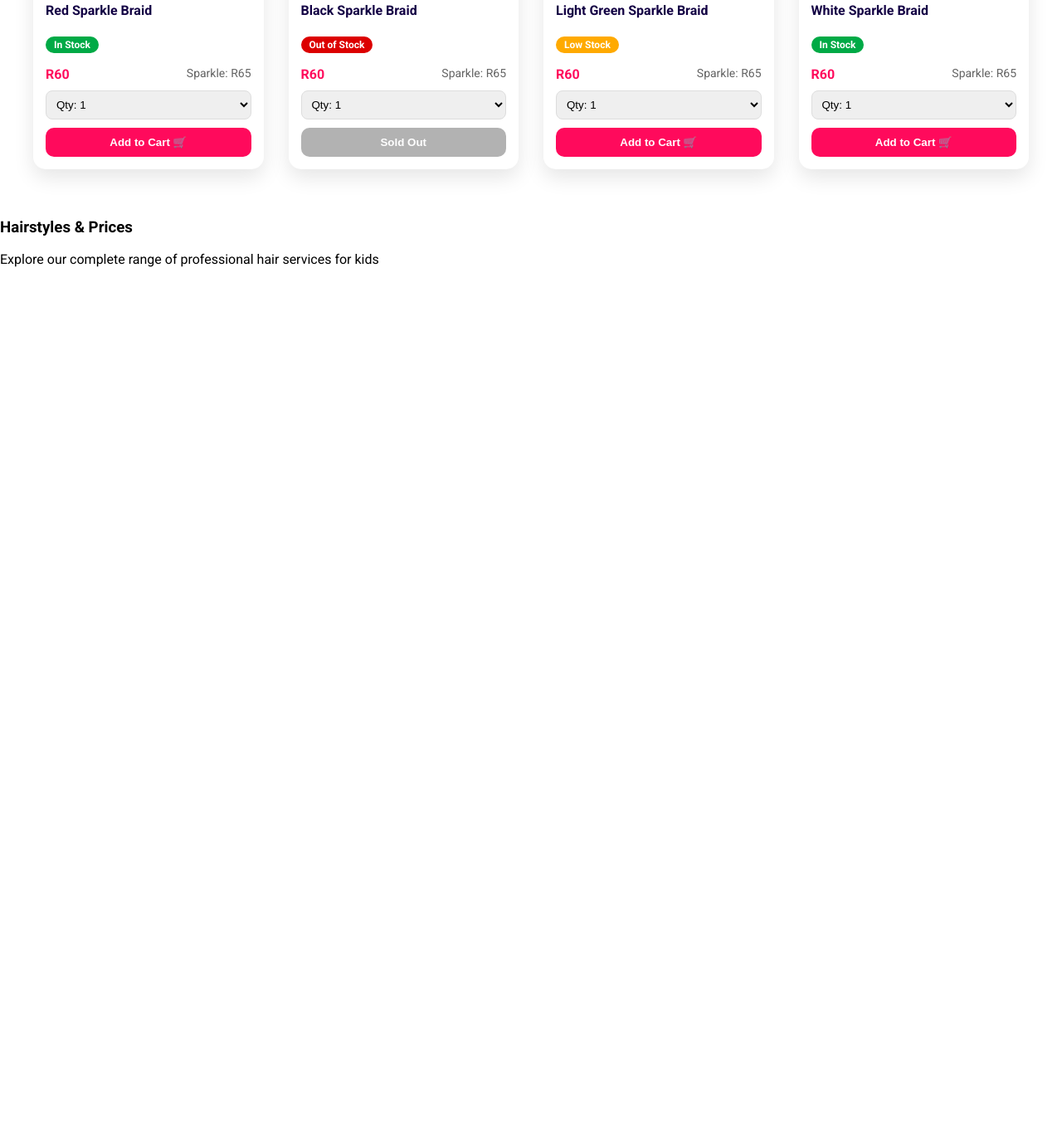
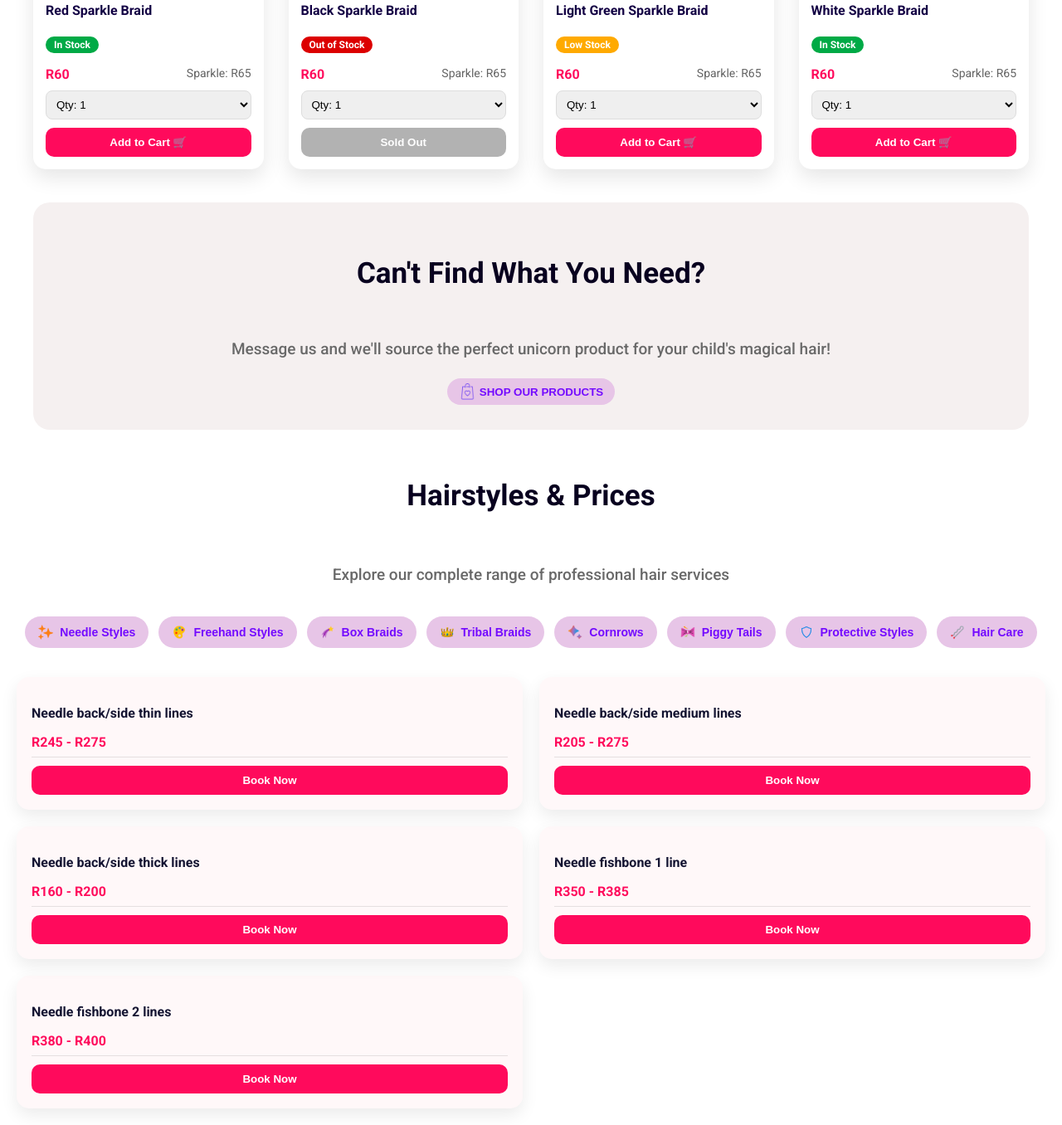
Before and after one commit to Blessing-D3velop/Lindsay-Salon, a plain HTML site: page index.html in a window 1280 px wide. Shown: the part 4407-5763 px from the top of the page at 83% size. Before the commit the page ends 4729 px from the top, so only its background shows below. Drawn offline with Linux system fonts and the light colour scheme.

Commit message:
add hairstyles data, implement styles rendering, and enhance gallery modal functionality

```diff
--- /dev/null
+++ b/Scripts/data/hairstyles-data.js
@@ -0,0 +1,45 @@
+export const hairstylesData = [
+  // NEEDLE
+  { name: "Needle back/side thin lines", price: "R245 - R275", category: "needle" },
+  { name: "Needle back/side medium lines", price: "R205 - R275", category: "needle" },
+  { name: "Needle back/side thick lines", price: "R160 - R200", category: "needle" },
+  { name: "Needle fishbone 1 line", price: "R350 - R385", category: "needle" },
+  { name: "Needle fishbone 2 lines", price: "R380 - R400", category: "needle" },
+
+  // FREEHAND
+  { name: "Freehand back/side thin lines", price: "R245 - R275", category: "freehand" },
+  { name: "Freehand back/side medium lines", price: "R205 - R235", category: "freehand" },
+  { name: "Freehand back/side thick lines", price: "R160 - R200", category: "freehand" },
+  { name: "Freehand fishbone 1 line", price: "R320 - R360", category: "freehand" },
+  { name: "Freehand fishbone 2 lines", price: "R360 - R400", category: "freehand" },
+
+  // BOX BRAIDS
+  { name: "Thin braids short", price: "R650", category: "box" },
+  { name: "Thin braids medium", price: "R665", category: "box" },
+  { name: "Thin braids long", price: "R700", category: "box" },
+  { name: "Medium braids", price: "R565 - R615", category: "box" },
+
+  // TRIBAL
+  { name: "Tribal short", price: "R555", category: "tribal" },
+  { name: "Tribal medium", price: "R585", category: "tribal" },
+  { name: "Tribal long", price: "R600", category: "tribal" },
+
+  // CORNROWS
+  { name: "Straight back thin", price: "R445", category: "cornrows" },
+  { name: "Straight back medium", price: "R400", category: "cornrows" },
+  { name: "Straight back thick", price: "R300", category: "cornrows" },
+
+  // PIGGY
+  { name: "Piggy tails 2 ponies", price: "R265", category: "piggy" },
+  { name: "Piggy tails 3 ponies", price: "R275", category: "piggy" },
+
+  // PROTECTIVE
+  { name: "Benny & Betty back", price: "R205", category: "protective" },
+  { name: "Benny & Betty up", price: "R220 - R335", category: "protective" },
+  { name: "Bantu knots", price: "R285 - R310", category: "protective" },
+
+  // HAIR CARE
+  { name: "Wash & Detangle", price: "R120", category: "care" },
+  { name: "Wash + Blow", price: "R200", category: "care" },
+  { name: "Relaxer", price: "R255 - R300", category: "care" }
+];
--- /dev/null
+++ b/Scripts/haistyles.js
@@ -0,0 +1,61 @@
+import { hairstylesData } from "./data/hairstyles-data.js";
+
+const grid = document.querySelector(".js-hairstyles-grid");
+const buttons = document.querySelectorAll(".category-container button");
+
+function renderStyles(filter = "all"){
+  grid.innerHTML = "";
+
+  hairstylesData.forEach(style => {
+    if(filter === "all" || style.category === filter){
+      const html = `
+        <div class="style-card">
+          <p class="style-name">${style.name}</p>
+          <p class="style-price">${style.price}</p>
+          <button class="book-btn">Book Now</button>
+        </div>
+      `;
+      grid.innerHTML += html;
+    }
+  });
+}
+
+renderStyles("needle");
+
+// BUTTON FILTER
+buttons.forEach((btn, index) => {
+  btn.addEventListener("click", () => {
+
+    let categories = [
+      "needle",
+      "freehand",
+      "box",
+      "tribal",
+      "cornrows",
+      "piggy",
+      "protective",
+      "care"
+    ];
+
+    renderStyles(categories[index]);
+
+  });
+});
+
+document.addEventListener("click", (e) => {
+
+  if (e.target.classList.contains("book-btn")) {
+
+    const card = e.target.closest(".style-card");
+
+    const name = card.querySelector(".style-name").innerText;
+    const price = card.querySelector(".style-price").innerText;
+
+    const message = `Hi, I would like to book:\n\n${name}\nPrice: ${price}`;
+
+    const whatsappURL = `https://wa.me/27618602648?text=${encodeURIComponent(message)}`;
+
+    window.open(whatsappURL, "_blank");
+  }
+
+});
--- a/Scripts/header.js
+++ b/Scripts/header.js
@@ -58,3 +58,12 @@ document.querySelectorAll('.js-products')
       mobileMenu.classList.remove("active");
     });
   });
+
+document.querySelectorAll('.js-prices')
+  .forEach(link => {
+    link.addEventListener('click', () => {
+      const priceSection = document.getElementById('hairstyles-section');
+      priceSection.scrollIntoView({ behavior: 'smooth' });
+      mobileMenu.classList.remove("active");
+    });
+  });
--- a/Styles/hairstyles-and-prices-section.css
+++ b/Styles/hairstyles-and-prices-section.css
@@ -0,0 +1,131 @@
+.hairstyles-container{
+
+}
+.category-container{
+  display: flex;
+  gap: 12px;
+  justify-content: center;
+  overflow-x: auto;
+  white-space: nowrap;
+
+  -webkit-overflow-scrolling: touch;
+
+  padding: 15px 20px;
+
+  box-sizing: border-box;
+  width: 100%;
+}
+
+
+
+/* hide scrollbar (optional clean look) */
+.category-container::-webkit-scrollbar{
+
+}
+
+.category-container button{
+  display: flex;
+  align-items: center;
+  gap: 8px;
+
+  flex: 0 0 auto;
+  scroll-snap-align: start;
+
+  background-color: rgb(231, 197, 231);
+  color: rgb(116, 10, 255);
+
+  border: none;
+  border-radius: 25px;
+
+  padding: 10px 16px;
+  font-size: 14px;
+  font-weight: 600;
+
+  cursor: pointer;
+  transition: 0.3s ease;
+
+  white-space: nowrap;
+}
+
+.category-container button:hover{
+  transform: translateY(-3px);
+  background-color: rgb(255, 210, 240);
+}
+
+.button-icon{
+  width: 18px;
+  height: 18px;
+  object-fit: contain;
+}
+@media (max-width: 900px){
+  .category-container{
+    justify-content: flex-start;
+  }
+}
+
+@media (max-width: 767px){
+  .category-container{
+    padding-left: 12px;
+    padding-right: 12px;
+  }
+}
+
+.hairstyles-grid{
+  display: grid;
+  grid-template-columns: repeat(2, 1fr);
+  gap: 20px;
+  padding: 20px;
+}
+
+/* MOBILE */
+@media (max-width: 767px){
+  .hairstyles-grid{
+    grid-template-columns: 1fr;
+  }
+}
+
+/* CARD */
+.style-card{
+  background: rgba(255, 192, 203, 0.12);
+  padding: 18px;
+  border-radius: 15px;
+  box-shadow: 0 8px 20px rgba(0,0,0,0.08);
+  transition: 0.3s ease;
+}
+
+.style-card:hover{
+  transform: translateY(-5px);
+}
+
+/* TEXT */
+.style-name{
+  color: rgb(20,20,50);
+  font-weight: 600;
+}
+
+.style-price{
+  color: rgb(255, 10, 92);
+  font-weight: bold;
+  margin: 10px 0;
+  border-bottom: 1px solid rgba(0,0,0,0.1);
+  padding-bottom: 8px;
+}
+
+/* BUTTON */
+.book-btn{
+  width: 100%;
+  padding: 10px;
+  border: none;
+  border-radius: 10px;
+  background: rgb(255, 10, 92);
+  color: white;
+  font-weight: 600;
+  cursor: pointer;
+  transition: 0.3s ease;
+}
+
+.book-btn:hover{
+  transform: scale(1.05);
+  background: rgb(184,0,61);
+  box-shadow: 0 8px 20px rgba(255, 10, 92, 0.4);
+}
--- a/Styles/products-section.css
+++ b/Styles/products-section.css
@@ -14,6 +14,7 @@
   white-space: nowrap;
   font-size: 15px;
   margin: 0 auto;
+  border: none;
 }
 
 .shop-icon {
@@ -174,3 +175,40 @@
   transform: none;
   opacity: 0.6;
 }
+
+.bottom-shop-icon{
+  display: flex;
+  justify-content: center;
+}
+.button-shop-now{
+  display: flex;
+  align-items: center;
+  justify-content: center;
+  text-align: center;
+  gap: 5px;
+  font-weight: 700;
+  background-color: rgb(231, 197, 231);
+  color: rgb(116, 10, 255);
+  padding: 6px 14px;
+  border-radius: 20px;
+  width: fit-content;
+  max-width: 100%;
+  border: none;
+  transition: all 0.3s ease;
+}
+.button-shop-now:hover{
+  background-color: blueviolet;
+  color: white;
+  transform: scale(1.05);
+}
+
+.bottom-container{
+  display: flex;
+  flex-direction: column;
+  align-items: center;
+  margin-top: 50px;
+  background-color: #f5f0f0;
+  padding: 30px;
+  margin: 0 40px;
+  border-radius: 20px;
+}
--- a/Styles/shared.css
+++ b/Styles/shared.css
@@ -21,4 +21,37 @@ body{
 }
 .title-image{
   border-radius: 10px;
+}.image-modal{
+  position: fixed;
+  top: 0;
+  left: 0;
+  width: 100%;
+  height: 100%;
+
+  background: rgba(0,0,0,0.9);
+
+  display: none;
+  align-items: center;
+  justify-content: center;
+
+  z-index: 9999;
 }
+
+.image-modal.active{
+  display: flex;
+}
+
+.modal-image{
+  max-width: 90%;
+  max-height: 90%;
+  border-radius: 10px;
+}
+
+.close-modal{
+  position: absolute;
+  top: 30px;
+  right: 40px;
+  font-size: 40px;
+  color: white;
+  cursor: pointer;
+}
--- a/index.html
+++ b/index.html
@@ -93,12 +93,12 @@
           </p>
 
           <div class="home-section-buttons">
-            <button class="book-whatsapp-button">
+            <button class="book-whatsapp-button js-book-button">
               <img src="images-icons/Icons/icons8-speech-bubble-24.png" class="chatting-icon">
               Book via WhatsApp
             </button>
 
-            <button class="view-hairstyles-button">
+            <button class="view-hairstyles-button js-view-hairstyles-button">
               <img src="images-icons/Icons/icons8-scissor-24.png" class="scissors-icon">
               View Hairstyles
             </button>
@@ -176,6 +176,7 @@
         </p>
       </section>
 
+      <!-- PRODUCTS -->
       <section class="products-section" id="products-section-id">
         <p class="products-section-label">
           <img src="images-icons/Icons/icons8-shopaholic-48.png" alt="shop-icon" class="shop-icon">
@@ -187,23 +188,77 @@
         </p>
 
         <div class="product-container js-product-container"></div>
-
+        <div class="bottom-container">
+          <p class="heading">Can't Find What You Need?</p>
+          <p class="description">Message us and we'll source the perfect unicorn product for your child's magical hair!</p>
+        <button class="button-shop-now">
+          <img src="images-icons/Icons/icons8-shopaholic-48.png" alt="shop-icon" class="shop-icon">
+          SHOP OUR PRODUCTS
+        </button>
+        </div>
       </section>
 
-      <!-- PRICES -->
-      <section class="hairstyles-and-prices-section">
-        <h3>Hairstyles & Prices</h3>
-        <p class="hairstyles-and-prices-description">
-          Explore our complete range of professional hair services for kids
-        </p>
+      <!--Hairstyles & Prices-->
+      <section class="hairstyles" id="hairstyles-section">
+        <h5 class="heading">Hairstyles & Prices</h5>
+        <p class="description">Explore our complete range of professional hair services</p>
+        <div class="category-container">
+          <button>
+            <img src="images-icons/Icons/icons8-stars-50.png" alt="stars-icon" class="button-icon">
+            Needle Styles
+          </button>
+
+          <button>
+            <img src="images-icons/Icons/icons8-art-48.png" alt="art-icon" class="button-icon">
+            Freehand Styles
+          </button>
+
+          <button>
+            <img src="images-icons/Icons/icons8-star-of-bethlehem-48.png" alt="star-icon" class="button-icon">
+            Box Braids
+          </button>
+
+          <button>
+            <img src="images-icons/Icons/icons8-crown-48.png" alt="crown-icon" class="button-icon">
+            Tribal Braids
+          </button>
+
+          <button>
+            <img src="images-icons/Icons/icon-cornrows-stars.png" alt="cornrows-icon" class="button-icon">
+            Cornrows
+          </button>
+
+          <button>
+            <img src="images-icons/Icons/icons8-bow-tie-50.png" alt="bow-tie-icon" class="button-icon">
+            Piggy Tails
+          </button>
+
+          <button>
+            <img src="images-icons/Icons/icons8-protection-32.png" alt="protections-icon" class="button-icon">
+            Protective Styles
+          </button>
+
+          <button>
+            <img src="images-icons/Icons/icons8-hair-care-48.png" alt="hair-care" class="button-icon">
+            Hair Care
+          </button>
+        </div>
+        <div class="hairstyles-grid js-hairstyles-grid"></div>
       </section>
 
     </main>
-
+    <div class="image-modal js-image-modal">
+      <span class="close-modal">&times;</span>
+     <img class="modal-image">
+    </div>
     <!-- SCRIPTS -->
     <script src="Scripts/header.js"></script>
     <script type="module" src="Scripts/gallery.js"></script>
     <script type="module" src="Scripts/nails.js"></script>
     <script src="Scripts/products.js"></script>
+    <script type="module" src="Scripts/haistyles.js"></script>
+    <script src="Scripts/home-section.js"></script>
+
+
   </body>
 </html>
```
Also changed, not shown: Scripts/gallery.js (+23 -1 lines), Scripts/home-section.js (added, +24 -0 lines), Scripts/nails.js (+18 -0 lines), images-icons/Icons/icon-cornrows-stars.png (added), images-icons/Icons/icons8-art-48.png (added), images-icons/Icons/icons8-bow-tie-50.png (added), images-icons/Icons/icons8-crown-48.png (added), images-icons/Icons/icons8-hair-care-48.png (added), images-icons/Icons/icons8-star-of-bethlehem-48.png (added).
